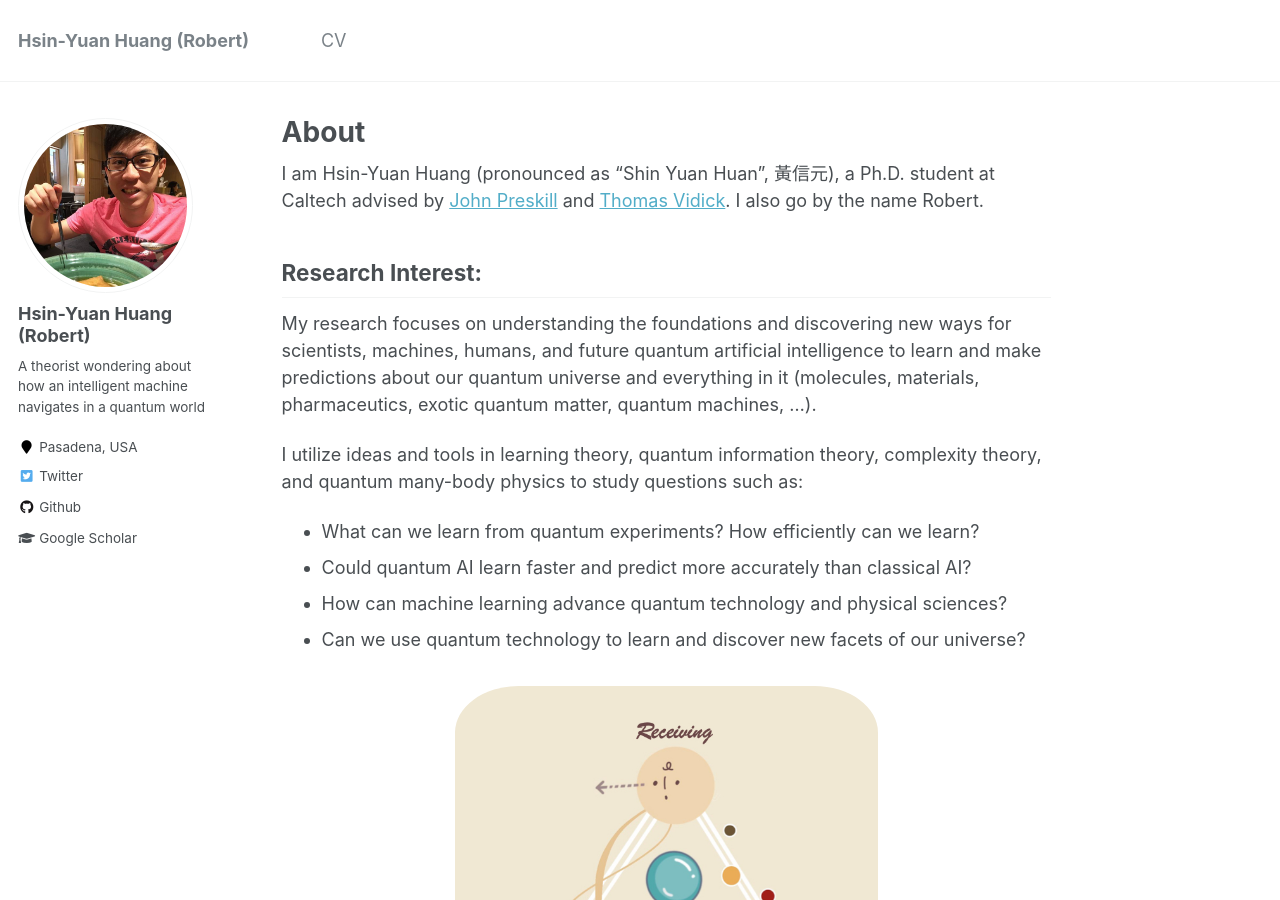
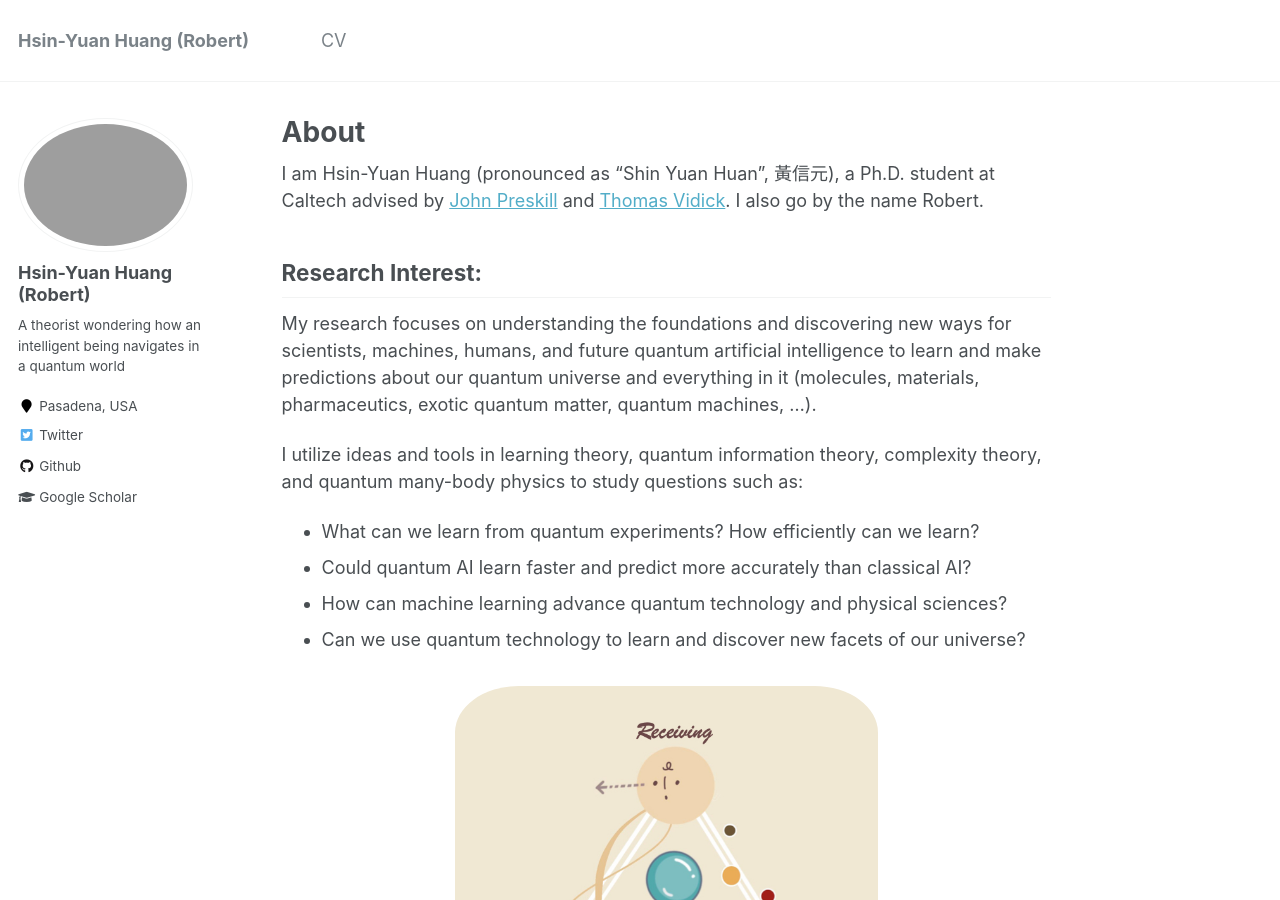
Before and after one commit to hsinyuan-huang/hsinyuan-huang.github.io, a Jekyll site: the page built from _pages/about.md, in a window 1280 px wide and 900 px high. Built offline with Jekyll 4.4.1, drawn with Linux system fonts in a browser that asks for light colours; emoji names are drawn with the system emoji font; formulas are drawn with MathJax 3.

Commit message:
Change profile pic

```diff
--- a/_config.yml
+++ b/_config.yml
@@ -81,8 +81,8 @@ analytics:
 # Site Author
 author:
   name             : "Hsin-Yuan Huang (Robert)"
-  avatar           : "me-2.jpg"
-  bio              : "A theorist wondering about how an intelligent machine navigates in a quantum world"
+  avatar           : "ProfilePicSquare.jpeg"
+  bio              : "A theorist wondering how an intelligent being navigates in a quantum world"
   location         : "Pasadena, USA"
   employer         :
   pubmed           : #"https://www.ncbi.nlm.nih.gov/pubmed/?term=john+snow"
```
Also changed, not shown: 1 other file.
